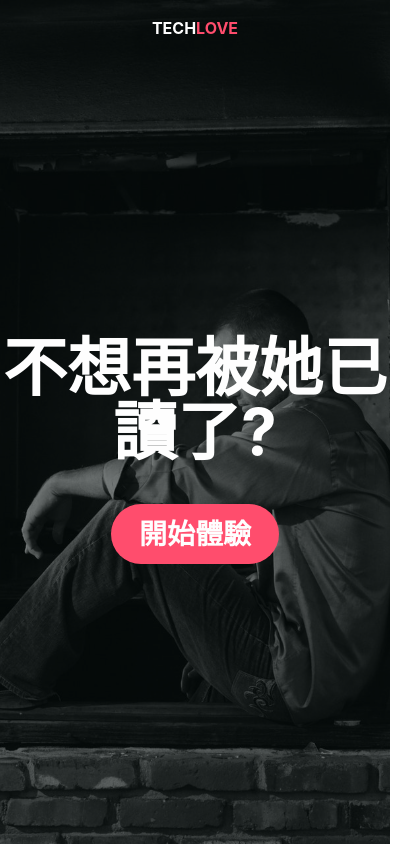
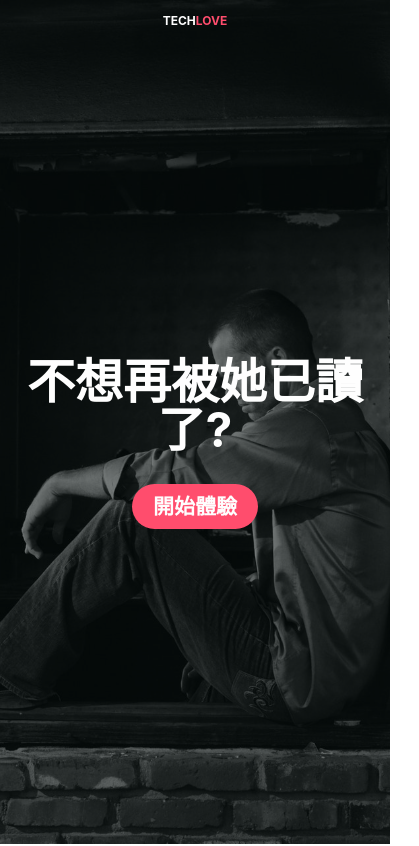
Before and after one commit to Jyun-Peng/Scam-Landing-Page, a React (Create React App) app: page / in a window 390 px wide. Shown: the top 846 px of the page, 419 px wide, since content can reach past the window. Built offline with nearby package versions, Linux system fonts and the light colour scheme.

Commit message:
Add font responsive.

```diff
--- a/src/index.css
+++ b/src/index.css
@@ -7,9 +7,15 @@
     position: relative;
 }
 html {
-    font-size: 16px;
+    font-size: clamp(12px, 2.1vw, 16px);
     color: #333;
 }
+
+/* @media screen and (max-width: 768px) {
+    html {
+        font-size: 14px;
+    }
+} */
 
 body {
     margin: 0;
```
